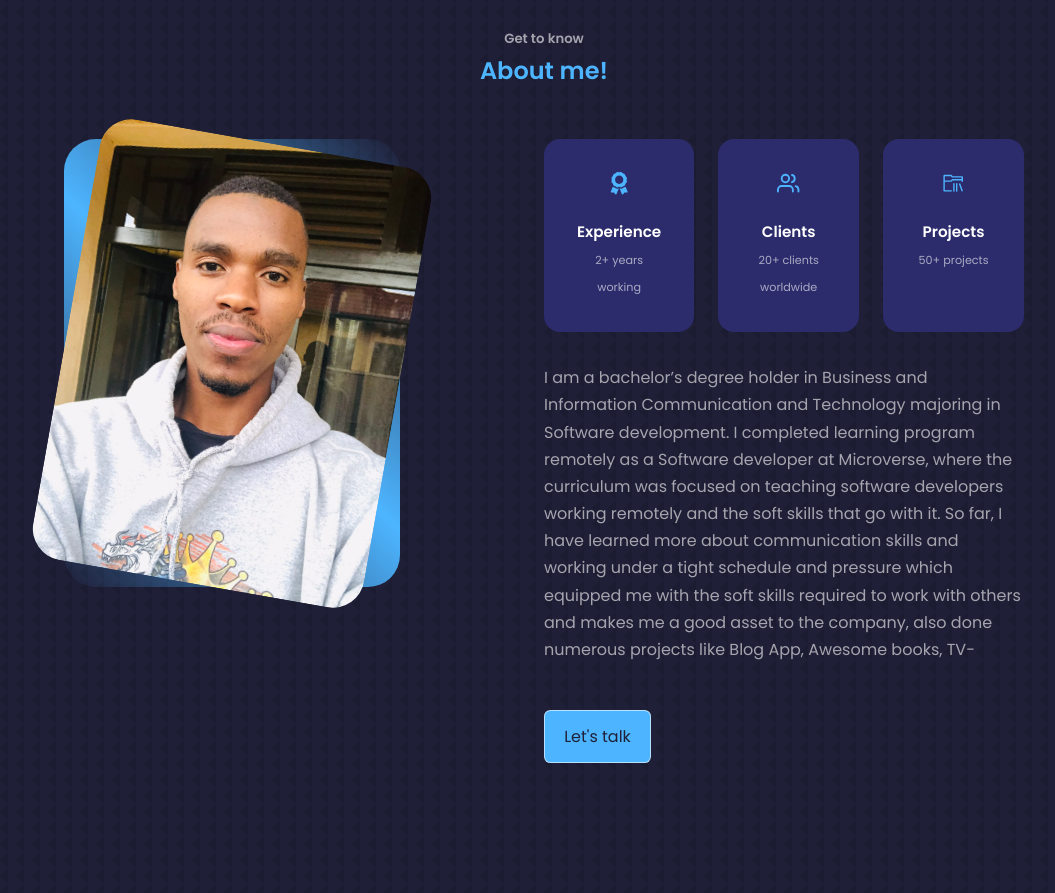
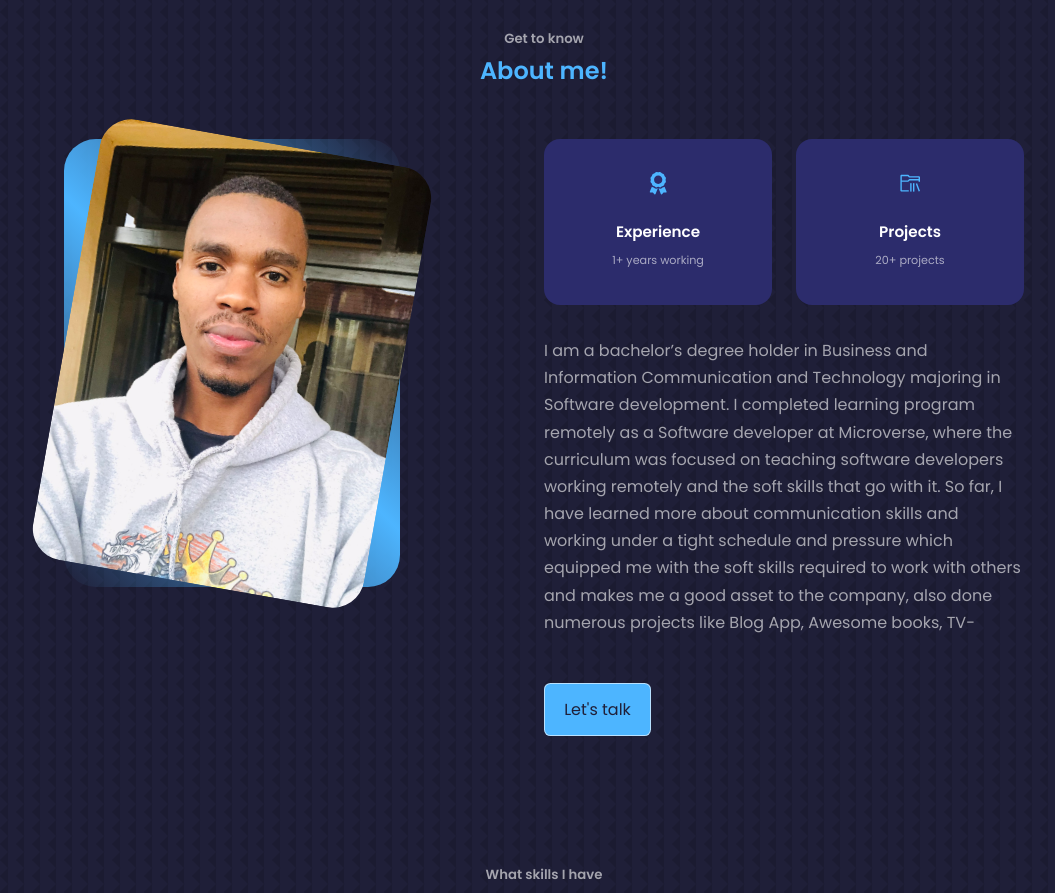
Before and after one commit to Pazzo97/my-portfolio, a React (Create React App) app: page / in a window 1280 px wide. Shown: the part 1100-1993 px from the top of the page, without its empty margins (96-1151 px from the left). Built offline with nearby package versions, Linux system fonts and the light colour scheme.

Commit message:
Edit about section

```diff
--- a/src/components/about/About.jsx
+++ b/src/components/about/About.jsx
@@ -1,8 +1,6 @@
 import React from 'react';
 import './about.css';
-import MeAbout from '../../assets/me-about.png';
 import { FaAward } from 'react-icons/fa';
-import { FiUsers } from 'react-icons/fi';
 import { VscFolderLibrary } from 'react-icons/vsc';
 import about3 from '../../assets/about3.jpeg';
 
@@ -24,17 +22,12 @@ const About = () => {
 						<article className='about__card'>
 							<FaAward className='about__icon' />
 							<h5>Experience</h5>
-							<small>2+ years working</small>
-						</article>
-						<article className='about__card'>
-							<FiUsers className='about__icon' />
-							<h5>Clients</h5>
-							<small>20+ clients worldwide</small>
+							<small>1+ years working</small>
 						</article>
 						<article className='about__card'>
 							<VscFolderLibrary className='about__icon' />
 							<h5>Projects</h5>
-							<small>50+ projects</small>
+							<small>20+ projects</small>
 						</article>
 					</div>
 
--- a/src/components/about/about.css
+++ b/src/components/about/about.css
@@ -26,7 +26,7 @@
 
 .about__cards {
   display: grid;
-  grid-template-columns: repeat(3, 1fr);
+  grid-template-columns: repeat(2, 1fr);
   gap: 1.5rem;
 }
 
```
